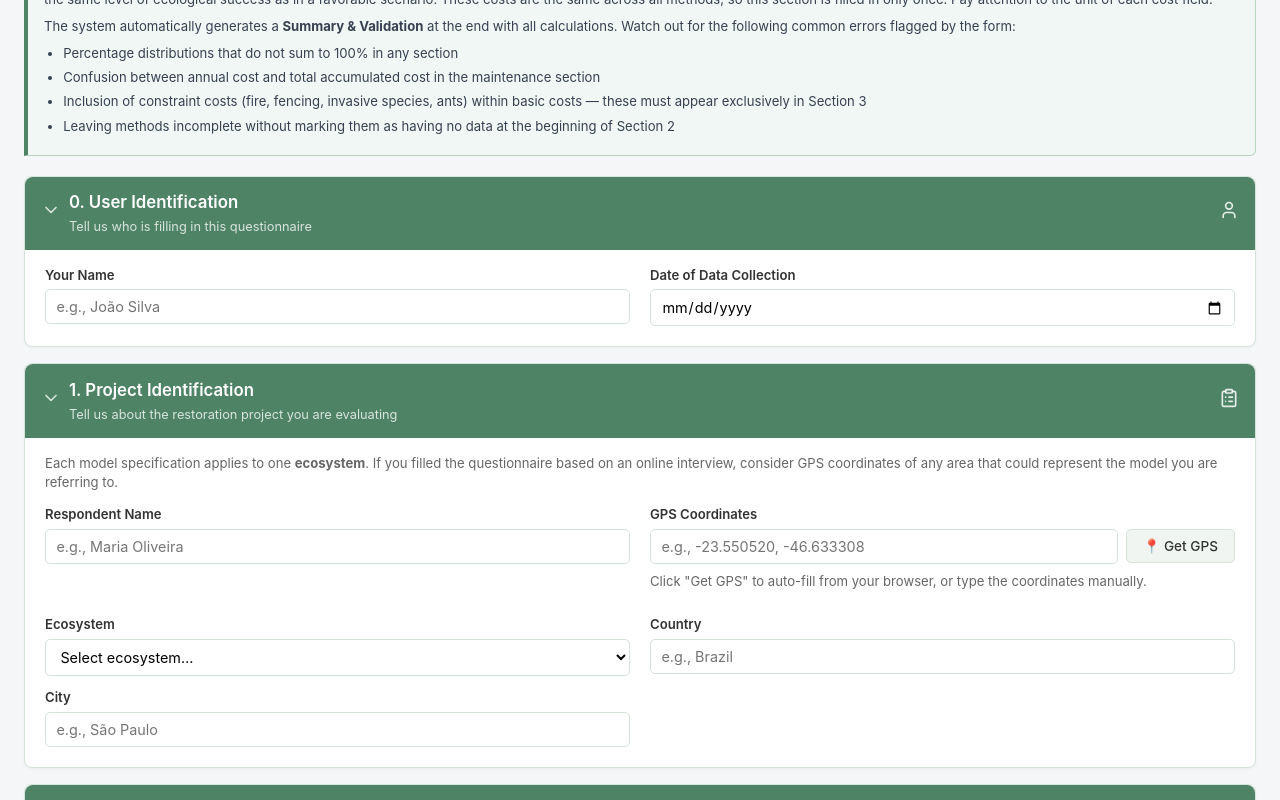
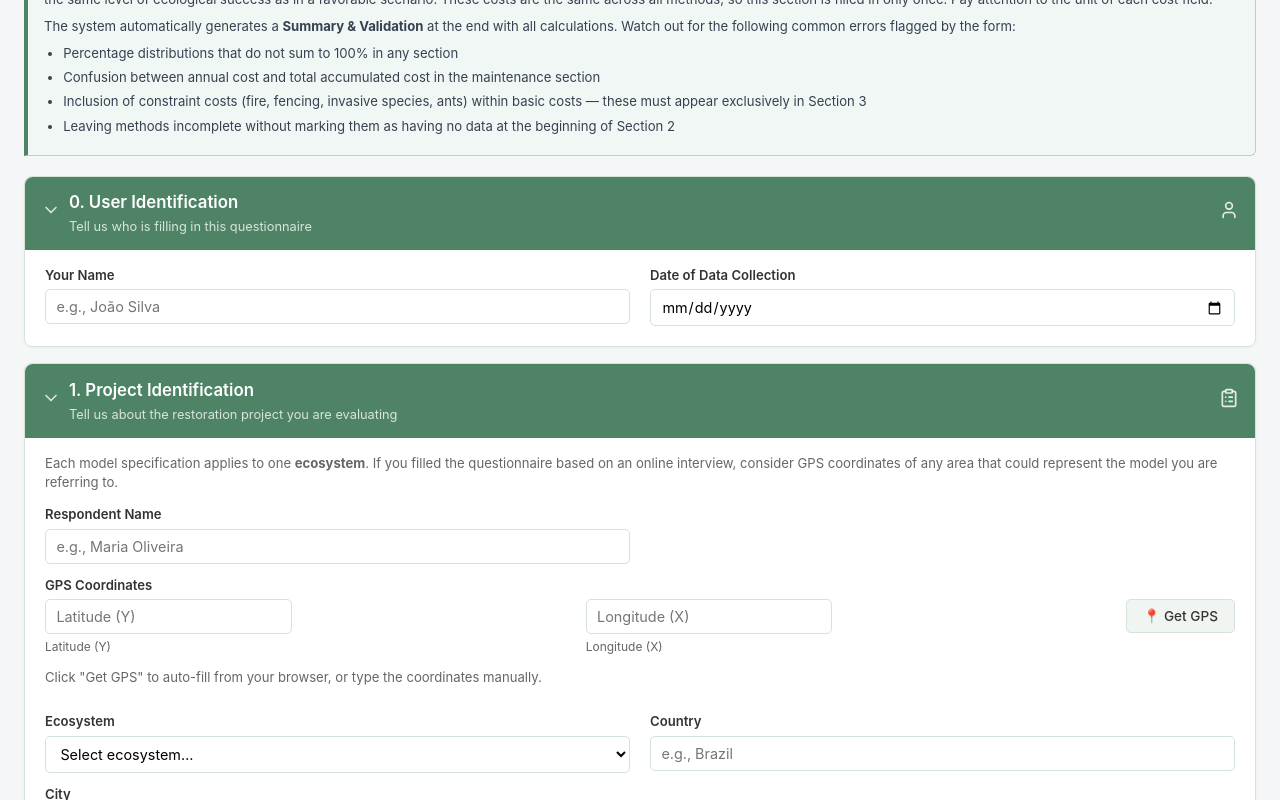
Before and after one commit to pedro-gasparinetti/questionnaire-restoration, a React (Vite) app: page / in a window 1280 px wide. Both pictures are taken after a click on the button 640 px from the left and 903 px from the top of the page. Shown: the part 503-1303 px from the top of the page. Built offline with nearby package versions, Linux system fonts and the light colour scheme.

Commit message:
Coordinates and Nomenclature update
Mudamos a nomenclatura de Ant control para Pest control, Family Labour para Non Hired Labour e atualizamos o campo de coordenadas geográficas para que o usuário possa colocar as coordenadas dele.

```diff
--- a/src/App.css
+++ b/src/App.css
@@ -181,11 +181,64 @@
   font-size: 0.82rem;
   font-weight: 600;
   color: #333;
+  display: flex;
+  align-items: center;
+  gap: 0.25rem;
 }
 
 .form-unit {
   font-weight: 400;
   color: #888;
+}
+
+.form-help-icon {
+  display: inline-flex;
+  align-items: center;
+  justify-content: center;
+  cursor: help;
+  color: #4E8465;
+  margin-left: 0.25rem;
+  transition: color 0.15s;
+  position: relative;
+}
+
+.form-help-icon:hover {
+  color: #16623b;
+}
+
+.form-help-icon:hover::after {
+  content: attr(data-tooltip);
+  position: absolute;
+  bottom: 100%;
+  left: 50%;
+  transform: translateX(-50%);
+  margin-bottom: 8px;
+  padding: 0.5rem 0.75rem;
+  background: #1a1a2e;
+  color: white;
+  font-size: 0.75rem;
+  font-weight: 400;
+  line-height: 1.4;
+  border-radius: 6px;
+  white-space: normal;
+  width: max-content;
+  max-width: 250px;
+  z-index: 1000;
+  box-shadow: 0 4px 12px rgba(0, 0, 0, 0.15);
+  pointer-events: none;
+}
+
+.form-help-icon:hover::before {
+  content: '';
+  position: absolute;
+  bottom: 100%;
+  left: 50%;
+  transform: translateX(-50%);
+  margin-bottom: 2px;
+  border: 6px solid transparent;
+  border-top-color: #1a1a2e;
+  z-index: 1000;
+  pointer-events: none;
 }
 
 .form-input {
--- a/src/components/sections/BaseScenarioSection.tsx
+++ b/src/components/sections/BaseScenarioSection.tsx
@@ -16,7 +16,7 @@ const CONTEXT_CONSTRAINTS = [
   { key: "fireRisk" as const, label: "Firebreak / Fire Risk", unit: "US$/km" },
   { key: "grazingPressure" as const, label: "Fencing / Grazing Pressure", unit: "US$/km" },
   { key: "invasiveSpeciesPressure" as const, label: "Weed Control / Invasive Species Pressure", unit: "US$/ha" },
-  { key: "antInfestation" as const, label: "Ant Control / Ant Infestation Risk", unit: "US$/ha" },
+  { key: "antInfestation" as const, label: "Pest Control / Pest Infestation Risk", unit: "US$/ha" },
 ];
 
 /** Convert US$/ha to US$/km assuming a square property of a given area. */
--- a/src/components/sections/IdentificationSection.tsx
+++ b/src/components/sections/IdentificationSection.tsx
@@ -16,10 +16,13 @@ export function IdentificationSection() {
   const {
     register,
     setValue,
+    watch,
     formState: { errors },
   } = useFormContext<RestorationModelFormData>();
 
   const [gpsStatus, setGpsStatus] = useState<"idle" | "loading" | "error" | "denied">("idle");
+  const [latitude, setLatitude] = useState("");
+  const [longitude, setLongitude] = useState("");
 
   const handleGetGps = () => {
     if (!navigator.geolocation) {
@@ -29,9 +32,13 @@ export function IdentificationSection() {
     setGpsStatus("loading");
     navigator.geolocation.getCurrentPosition(
       (pos) => {
+        const lat = pos.coords.latitude.toFixed(6);
+        const lon = pos.coords.longitude.toFixed(6);
+        setLatitude(lat);
+        setLongitude(lon);
         setValue(
           "gpsCoordinates",
-          `${pos.coords.latitude.toFixed(6)}, ${pos.coords.longitude.toFixed(6)}`,
+          `${lat}, ${lon}`,
           { shouldDirty: true }
         );
         setGpsStatus("idle");
@@ -40,6 +47,14 @@ export function IdentificationSection() {
         setGpsStatus(err.code === 1 ? "denied" : "error");
       }
     );
+  };
+
+  const handleLatLonChange = (lat: string, lon: string) => {
+    if (lat || lon) {
+      setValue("gpsCoordinates", `${lat}, ${lon}`, { shouldDirty: true });
+    } else {
+      setValue("gpsCoordinates", "", { shouldDirty: true });
+    }
   };
 
   return (
@@ -62,18 +77,40 @@ export function IdentificationSection() {
           error={errors.respondentName}
         />
 
-        {/* GPS coordinates field with browser geolocation button */}
-        <div className="form-field">
+        {/* GPS coordinates field with manual lat/lon inputs and browser geolocation button */}
+        <div className="form-field" style={{ gridColumn: "1 / -1" }}>
           <label className="form-label">GPS Coordinates</label>
-          <div style={{ display: "flex", gap: "0.5rem", alignItems: "center" }}>
-            <input
-              className="form-input"
-              type="text"
-              placeholder="e.g., -23.550520, -46.633308"
-              readOnly
-              style={{ flex: 1 }}
-              {...register("gpsCoordinates")}
-            />
+          <div style={{ display: "flex", gap: "0.5rem", alignItems: "flex-start" }}>
+            <div style={{ flex: 1, display: "flex", gap: "0.5rem" }}>
+              <div style={{ flex: 1 }}>
+                <input
+                  className="form-input"
+                  type="number"
+                  step="any"
+                  placeholder="Latitude (Y)"
+                  value={latitude}
+                  onChange={(e) => {
+                    setLatitude(e.target.value);
+                    handleLatLonChange(e.target.value, longitude);
+                  }}
+                />
+                <p className="form-hint" style={{ marginTop: "0.25rem", fontSize: "0.75rem", marginBottom: 0 }}>Latitude (Y)</p>
+              </div>
+              <div style={{ flex: 1 }}>
+                <input
+                  className="form-input"
+                  type="number"
+                  step="any"
+                  placeholder="Longitude (X)"
+                  value={longitude}
+                  onChange={(e) => {
+                    setLongitude(e.target.value);
+                    handleLatLonChange(latitude, e.target.value);
+                  }}
+                />
+                <p className="form-hint" style={{ marginTop: "0.25rem", fontSize: "0.75rem", marginBottom: 0 }}>Longitude (X)</p>
+              </div>
+            </div>
             <button
               type="button"
               className="btn btn--secondary"
@@ -84,13 +121,14 @@ export function IdentificationSection() {
               {gpsStatus === "loading" ? "Locating…" : "📍 Get GPS"}
             </button>
           </div>
+          <input type="hidden" {...register("gpsCoordinates")} />
           {gpsStatus === "denied" && (
             <p className="form-error">Location access was denied. Please allow it in your browser settings.</p>
           )}
           {gpsStatus === "error" && (
             <p className="form-error">Unable to retrieve GPS coordinates.</p>
           )}
-          <p className="form-hint" style={{ marginTop: "0.25rem", fontSize: "0.82rem" }}>
+          <p className="form-hint" style={{ marginTop: "0.5rem", fontSize: "0.82rem" }}>
             Click "Get GPS" to auto-fill from your browser, or type the coordinates manually.
           </p>
         </div>
--- a/src/components/sections/SummaryValidationSection.tsx
+++ b/src/components/sections/SummaryValidationSection.tsx
@@ -31,7 +31,7 @@ const CONSTRAINT_META: Record<string, { label: string; unit: string }> = {
   fireRisk:                  { label: "Firebreak / Fire Risk",                    unit: "US$/ha" },
   grazingPressure:           { label: "Fencing / Grazing Pressure",               unit: "US$/km" },
   invasiveSpeciesPressure:   { label: "Weed Control / Invasive Species Pressure", unit: "US$/ha" },
-  antInfestation:            { label: "Ant Control / Ant Infestation Risk",       unit: "US$/ha" },
+  antInfestation:            { label: "Pest Control / Pest Infestation Risk",       unit: "US$/ha" },
 };
 
 // ---------------------------------------------------------------------------
--- a/src/components/ui/FormField.tsx
+++ b/src/components/ui/FormField.tsx
@@ -5,6 +5,7 @@
  */
 
 import type { FieldError, UseFormRegisterReturn } from "react-hook-form";
+import { HelpCircle } from "lucide-react";
 
 // ---------------------------------------------------------------------------
 // Text / Number Input
@@ -21,6 +22,7 @@ interface FormFieldProps {
   min?: string;
   max?: string;
   disabled?: boolean;
+  helpText?: string;
 }
 
 export function FormField({
@@ -34,12 +36,18 @@ export function FormField({
   min,
   max,
   disabled = false,
+  helpText,
 }: FormFieldProps) {
   return (
     <div className="form-field">
       <label className="form-label">
         {label}
         {unit && <span className="form-unit"> ({unit})</span>}
+        {helpText && (
+          <span className="form-help-icon" data-tooltip={helpText}>
+            <HelpCircle size={14} />
+          </span>
+        )}
       </label>
       <input
         className={`form-input ${error ? "form-input--error" : ""}`}
--- a/src/utils/cba.ts
+++ b/src/utils/cba.ts
@@ -247,7 +247,7 @@ function buildCashFlows(
   const fencePerYearMaint = (fenceTotal * 0.3) / Math.max(1, maintYears);
   // Weed: spread evenly over horizon
   const weedPerYear = weedTotal / horizon;
-  // Ant control: spread evenly over horizon
+  // Pest control: spread evenly over horizon
   const antPerYear = antTotal / horizon;
 
   // --- BENEFITS ---
@@ -424,7 +424,7 @@ export function exportCBAToXlsx(data: RestorationModel, filename: string): void
       (data.contextVariables?.invasiveSpeciesPressure?.cost ?? 0) * (data.contextVariables?.invasiveSpeciesPressure?.occurrences ?? 0),
     ],
     [
-      "Ant Control / Ant Infestation",
+      "Pest Control / Pest Infestation",
       data.contextVariables?.antInfestation?.cost ?? 0,
       data.contextVariables?.antInfestation?.occurrences ?? 0,
       (data.contextVariables?.antInfestation?.cost ?? 0) * (data.contextVariables?.antInfestation?.occurrences ?? 0),
```
Also changed, not shown: src/components/sections/LaborBreakdownSection.tsx (+16 -14 lines), src/schemas/restorationModel.ts (+4 -4 lines), src/types/model.ts (+5 -5 lines).
